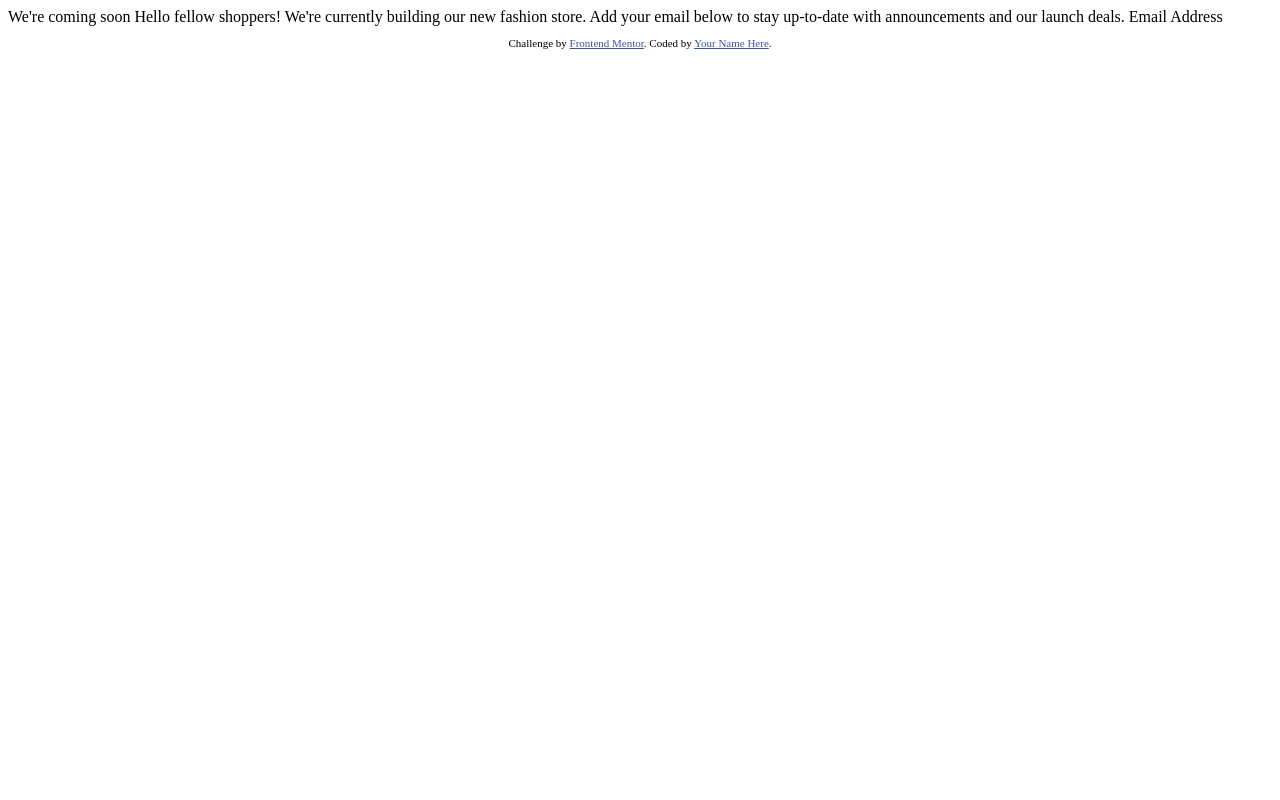
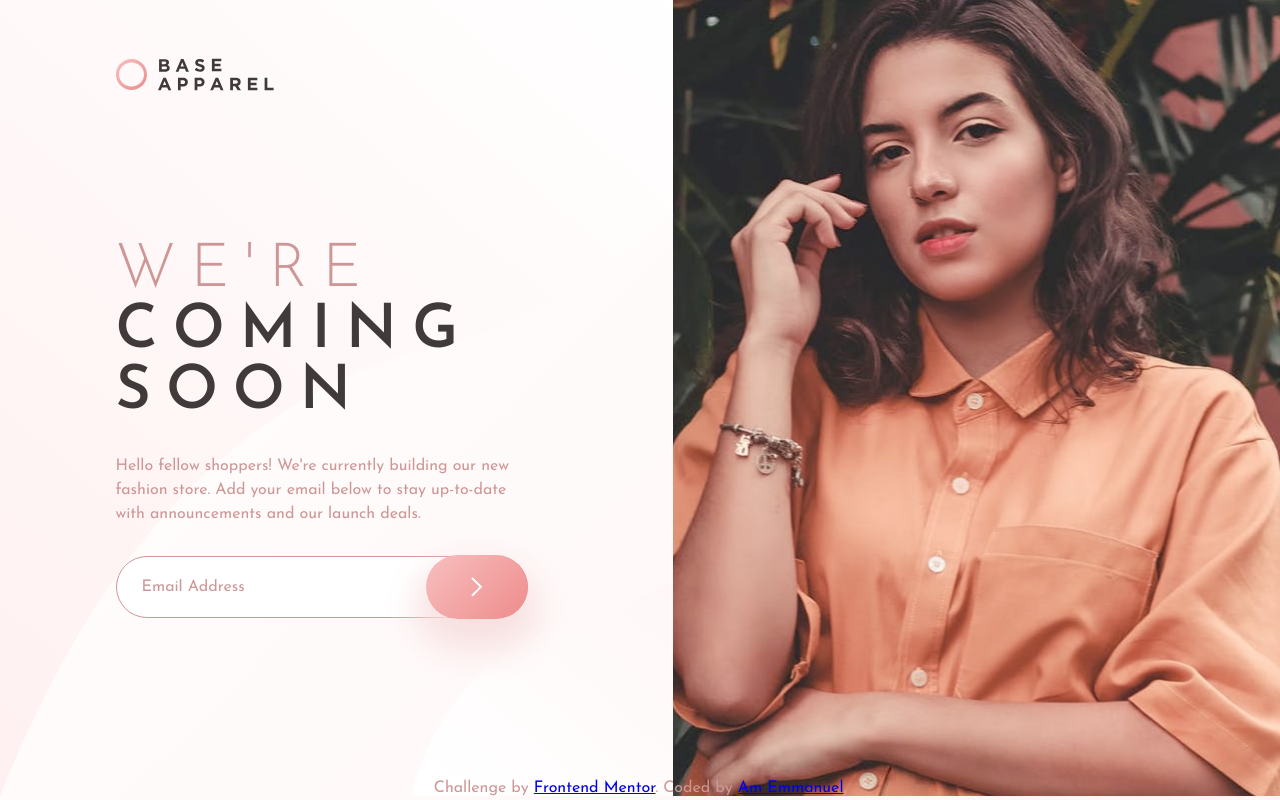
Before and after one commit to heisemmaco-dev/base-apparel-coming-soon-master, a plain HTML site: page index.html in a window 1280 px wide. Drawn offline with Linux system fonts and the light colour scheme.

Commit message:
done with the project

```diff
--- a/index.html
+++ b/index.html
@@ -7,21 +7,71 @@
   <link rel="icon" type="image/png" sizes="32x32" href="./images/favicon-32x32.png">
 
   <title>Frontend Mentor | Base Apparel coming soon page</title>
+
   <link rel="stylesheet" href="style.css">
+
 </head>
 <body>
 
-  We're coming soon
+<main>
 
-  Hello fellow shoppers! We're currently building our new fashion store.
-  Add your email below to stay up-to-date with announcements and our launch deals.
+  <div class="logo_container">
+    <img src="./images/logo.svg" alt="logo" class="logo">
+  </div>
 
-  Email Address
+
+  <div class="container">
+
+  <div class="img_container">
+    <picture>
+      <source media="(min-width: 717px)" srcset="./images/hero-desktop.jpg">
+      <img src="./images/hero-mobile.jpg" alt="hero image">
+    </picture>
+  </div>
+
+
+  <article>
+
+    <div class="article_container">
+    <div class="logo_container2">
+      <img src="./images/logo.svg" alt="logo" class="logo">
+    </div>
+
+   <h1>
+      We're <br> <span>coming <br> soon</span>
+   </h1>
+
+   <p>
+    Hello fellow shoppers! We're currently building our new fashion store.
+    Add your email below to stay up-to-date with announcements and our launch deals.
+   </p>
+
+   <form autocomplete="off" class="input">
+    <input type="text" placeholder="Email Address">
+    <img src="./images/icon-error.svg" alt="icon error" class="error-icon">
+
+    <button class="send_btn">
+      <img src="./images/icon-arrow.svg" alt="icon arrow">
+    </button>
+
+    <small>Please provide a valid email</small>
+   </form >
+    </div>
+
+
+  </article>
+
+  </div>
+
+
+
+</main>
+
 
   <footer>
     <p class="attribution">
       Challenge by <a href="https://www.frontendmentor.io?ref=challenge" target="_blank">Frontend Mentor</a>.
-      Coded by <a href="#">Your Name Here</a>.
+      Coded by <a href="https://www.twitter.com/heisemmaco">Am Emmanuel</a>.
     </p>
   </footer>
 
--- a/main.js
+++ b/main.js
@@ -0,0 +1,25 @@
+let form = document.querySelector('form')
+
+form.addEventListener('submit', e => {
+    e.preventDefault()
+
+    let email = form.querySelector('input').value
+    let small = form.querySelector('small')
+
+    if (email.trim() === '') {
+        form.classList.add('error')
+        small.innerHTML = 'Email cannot be empty'
+
+     } else if (!valid(email)) {
+        form.classList.add('error')
+        small.innerHTML = 'Please provide a valid email'
+     } else {
+        form.classList.remove('error')
+     }
+})
+
+function valid(email) {
+    const re = /^(([^<>()[\]\\.,;:\s@"]+(\.[^<>()[\]\\.,;:\s@"]+)*)|(".+"))@((\[[[0-9]{1,3}\.[0-9]{1,3}\.[0-9]{1,3}\.[0-9]{1,3}\])|(([a-zA-Z\-0-9]+\.)+[a-zA-Z]{2,}))$/;
+
+    return re.test(String(email).toLocaleLowerCase());
+}
--- a/style.css
+++ b/style.css
@@ -1,2 +1,305 @@
-.attribution { font-size: 11px; text-align: center; }
-.attribution a { color: hsl(228, 45%, 44%); }
+@import url('https://fonts.googleapis.com/css2?family=Inter:wght@400;500;600&family=Josefin+Sans:wght@300;400;600&family=Kumbh+Sans:wght@400;700&family=Poppins:wght@400;500;600;700&family=Work+Sans:ital,wght@0,400;1,600;1,700&display=swap');
+
+/*
+  1. Use a more-intuitive box-sizing model.
+*/
+*, *::before, *::after {
+    box-sizing: border-box;
+  }
+
+  /*
+    2. Remove default margin
+  */
+  * {
+    margin: 0;
+    padding: 0;
+  }
+
+  /*
+    Typographic tweaks!
+    3. Add accessible line-height
+    4. Improve text rendering
+  */
+  body {
+    line-height: 1.5;
+    -webkit-font-smoothing: antialiased;
+    font-size: 1rem;
+
+    color: var(--Desaturated-Red);
+    font-family: 'Josefin Sans', sans-serif;
+
+    display: flex;
+    flex-direction: column;
+    position: relative;
+
+    background: linear-gradient(135deg, hsl(0, 0%, 100%), hsl(0, 100%, 98%));
+    min-height: 100vh;
+  }
+
+  /*
+    5. Improve media defaults
+  */
+  img{
+    display: block;
+    max-width: 100%;
+  }
+
+  /*
+    6. Remove built-in form typography styles
+  */
+  input, button{
+    font: inherit;
+  }
+
+  /*
+    7. Avoid text overflows
+  */
+  p, h1{
+    overflow-wrap: break-word;
+  }
+
+  :root {
+    --Desaturated-Red: hsl(0, 36%, 70%);
+    --Soft-Red: hsl(0, 93%, 68%);
+    --Dark-Grayish-Red: hsl(0, 6%, 24%);
+    --border-radius: 35px;
+  }
+
+ .logo_container {
+  margin: 40px;
+ }
+
+ .logo_container img {
+  width: 120px;
+ }
+
+ .container {
+  display: flex;
+  flex-direction: column;
+  align-items: center;
+  gap: 40px;
+ }
+
+ .img_container {
+  width: 100%;
+ }
+
+ .img_container picture {
+  width: 100%;
+ }
+
+ .img_container picture img {
+  width: 100%;
+ }
+
+article {
+  padding: 18px;
+  display: flex;
+  flex-direction: column;
+
+  align-items: center;
+  text-align: center;
+  justify-content: center;
+  gap: 30px;
+
+ }
+
+.article_container {
+  display: flex;
+  flex-direction: column;
+  gap: 24px;
+ }
+
+ .article_container h1 {
+  font-size: 2.8rem;
+  letter-spacing: 9px;
+  text-transform: uppercase;
+  font-weight: 100;
+  line-height: 1;
+ }
+
+ .article_container h1 span {
+  font-weight: 900;
+  color: var(--Dark-Grayish-Red);
+ }
+
+ form {
+  display: flex;
+  align-items: center;
+  justify-content:  center;
+  width:  100%;
+
+  position: relative;
+ }
+
+ form input {
+  width:  100%;
+
+  padding: 18px;
+  padding-left: 25px;
+
+  border: 1px solid var(--Desaturated-Red);
+  border-radius: var(--border-radius);
+  outline: none;
+ }
+
+ form.error input {
+  border: 1px solid var(--Soft-Red);
+ }
+
+ form input::placeholder {
+  color: var(--Desaturated-Red);
+ }
+
+
+ form .error-icon {
+  position: absolute;
+  right: 110px;
+  display: none;
+  z-index: 1;
+ }
+
+ form.error .error-icon {
+  display: initial;
+ }
+
+ form small {
+  position: absolute;
+  left: 26px;
+  bottom: -22px;
+  color: var(--Soft-Red);
+
+  opacity: 0;
+ }
+
+ form.error small {
+  opacity: 1;
+ }
+
+
+ form button {
+  position: absolute;
+  right: 0;
+
+  padding: 22px;
+  padding-left: clamp(20px, 100%, 45px);
+  padding-right: clamp(20px, 100%, 45px);
+  background: linear-gradient(135deg, hsl(0, 80%, 86%), hsl(0, 74%, 74%));
+
+  border-radius: var(--border-radius);
+  border: none;
+
+  display: flex;
+
+  justify-content: center;
+
+  box-shadow: 0px 20px 37px 9px rgba(247,222,222,1);
+  cursor: pointer;
+ }
+
+ form button:hover {
+  background: hsl(0, 80%, 86%);
+ }
+
+ .logo_container2 {
+  display: none;
+ }
+
+ footer {
+  align-self: center;
+ }
+
+ @media screen and (min-width: 717px) {
+
+  .logo_container {
+    display: none;
+  }
+
+  .logo_container2 {
+    display: flex;
+    position: relative;
+    top: -6px;
+  }
+
+  article {
+    align-items: center;
+    justify-content: space-between;
+    gap: 20px;
+
+    max-height: 489px;
+    height: 100%;
+
+  }
+
+  .article_container {
+    align-items: start;
+    text-align: start;
+
+    gap: 20px;
+    max-width: 412px;
+    width: 100%;
+  }
+
+  .container {
+    flex-direction: row-reverse;
+
+    background-image: url(./images/bg-pattern-desktop.svg);
+    background-size: contain;
+    background-repeat: no-repeat;
+
+    gap: 30px;
+  }
+
+  .img_container, article {
+    flex: 1;
+  }
+
+   footer {
+    position: absolute;
+    bottom: 0;
+    align-self: center;
+   }
+ }
+
+ @media screen and (min-width: 790px)  {
+  .logo_container2 {
+    top: -52px;
+  }
+ }
+
+ @media screen and (min-width: 1100px)  {
+  .logo_container2 {
+    top: -120px;
+  }
+
+  .article_container h1 {
+    font-size: 3.8rem;
+    letter-spacing: 15px;
+    line-height: 1;
+  }
+
+  .article_container {
+    gap: 30px;
+  }
+ }
+
+ @media screen and (min-width: 1800px)  {
+  article {
+    font-size: 2rem;
+  }
+
+
+  .article_container {
+    max-width: 509px;
+  }
+
+  .logo_container2 img{
+    width: 227px;
+  }
+
+  form button {
+    padding: 23px;
+    padding-left: 55px;
+    padding-right: 55px;
+  }
+ }
```
Also changed, not shown: 3 other files.
